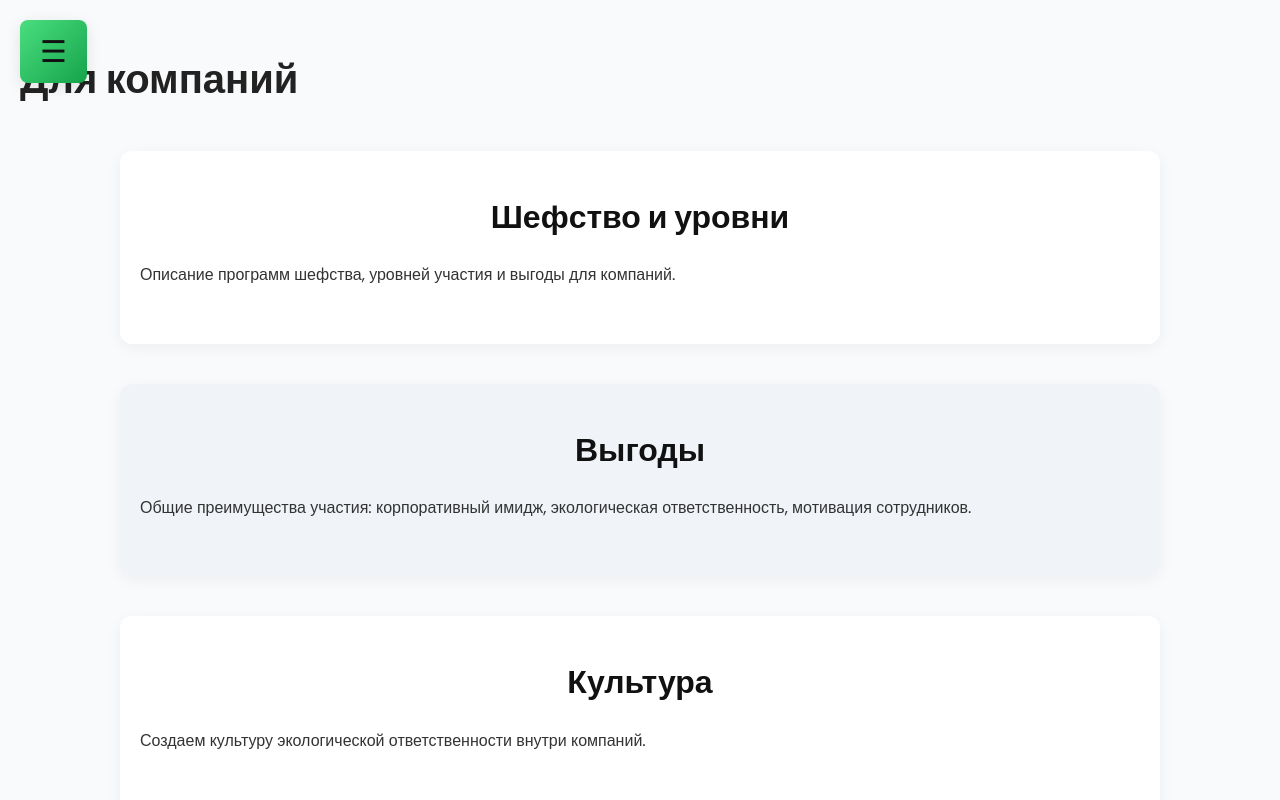
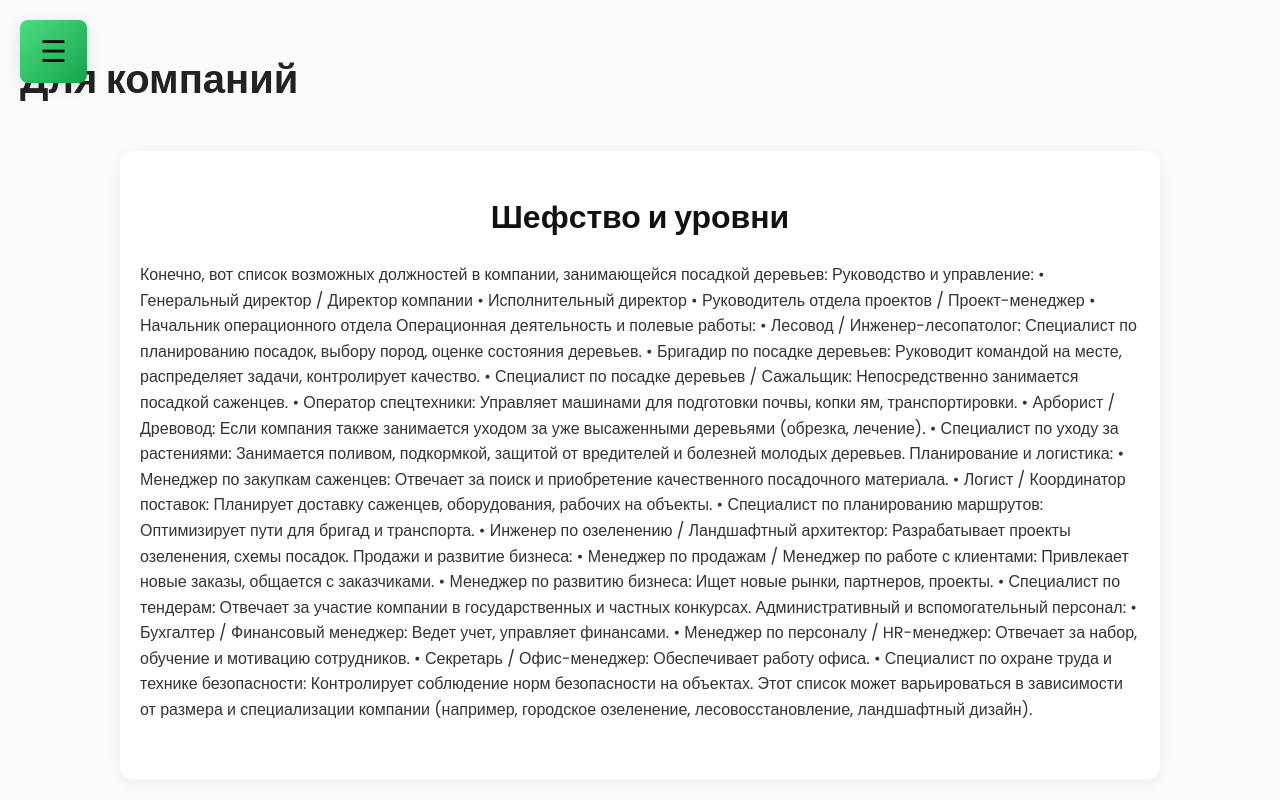
Before and after one commit to Ytkin341/-, a plain HTML site: page for-companies.html in a window 1280 px wide. Shown: the top 800 px of the page. Drawn offline with Linux system fonts and the light colour scheme.

Commit message:
Update for-companies.html

```diff
--- a/for-companies.html
+++ b/for-companies.html
@@ -20,7 +20,40 @@
   <h1>Для компаний</h1>
   <section>
     <h2>Шефство и уровни</h2>
-    <p>Описание программ шефства, уровней участия и выгоды для компаний.</p>
+    <p>Конечно, вот список возможных должностей в компании, занимающейся посадкой деревьев:
+
+Руководство и управление:
+• Генеральный директор / Директор компании
+• Исполнительный директор
+• Руководитель отдела проектов / Проект-менеджер
+• Начальник операционного отдела
+
+Операционная деятельность и полевые работы:
+• Лесовод / Инженер-лесопатолог: Специалист по планированию посадок, выбору пород, оценке состояния деревьев.
+• Бригадир по посадке деревьев: Руководит командой на месте, распределяет задачи, контролирует качество.
+• Специалист по посадке деревьев / Сажальщик: Непосредственно занимается посадкой саженцев.
+• Оператор спецтехники: Управляет машинами для подготовки почвы, копки ям, транспортировки.
+• Арборист / Древовод: Если компания также занимается уходом за уже высаженными деревьями (обрезка, лечение).
+• Специалист по уходу за растениями: Занимается поливом, подкормкой, защитой от вредителей и болезней молодых деревьев.
+
+Планирование и логистика:
+• Менеджер по закупкам саженцев: Отвечает за поиск и приобретение качественного посадочного материала.
+• Логист / Координатор поставок: Планирует доставку саженцев, оборудования, рабочих на объекты.
+• Специалист по планированию маршрутов: Оптимизирует пути для бригад и транспорта.
+• Инженер по озеленению / Ландшафтный архитектор: Разрабатывает проекты озеленения, схемы посадок.
+
+Продажи и развитие бизнеса:
+• Менеджер по продажам / Менеджер по работе с клиентами: Привлекает новые заказы, общается с заказчиками.
+• Менеджер по развитию бизнеса: Ищет новые рынки, партнеров, проекты.
+• Специалист по тендерам: Отвечает за участие компании в государственных и частных конкурсах.
+
+Административный и вспомогательный персонал:
+• Бухгалтер / Финансовый менеджер: Ведет учет, управляет финансами.
+• Менеджер по персоналу / HR-менеджер: Отвечает за набор, обучение и мотивацию сотрудников.
+• Секретарь / Офис-менеджер: Обеспечивает работу офиса.
+• Специалист по охране труда и технике безопасности: Контролирует соблюдение норм безопасности на объектах.
+
+Этот список может варьироваться в зависимости от размера и специализации компании (например, городское озеленение, лесовосстановление, ландшафтный дизайн).</p>
   </section>
   <section>
     <h2>Выгоды</h2>
@@ -40,4 +73,5 @@ function toggleMenu() {
 </script>
 
 </body>
+
 </html>
```
